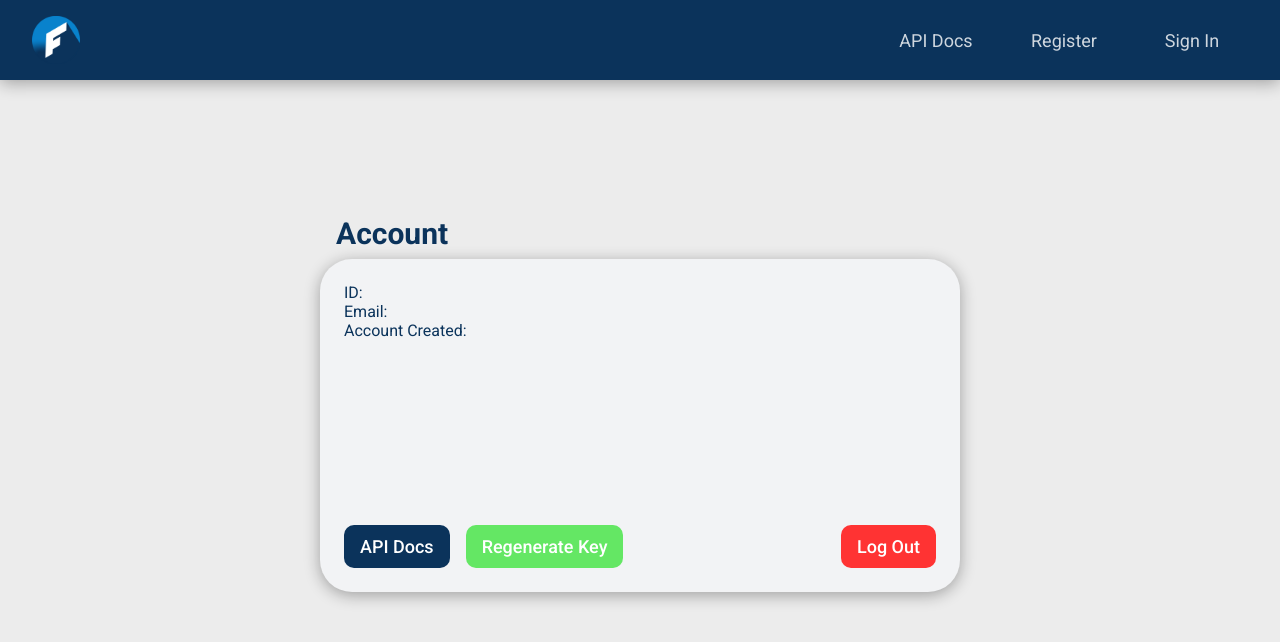
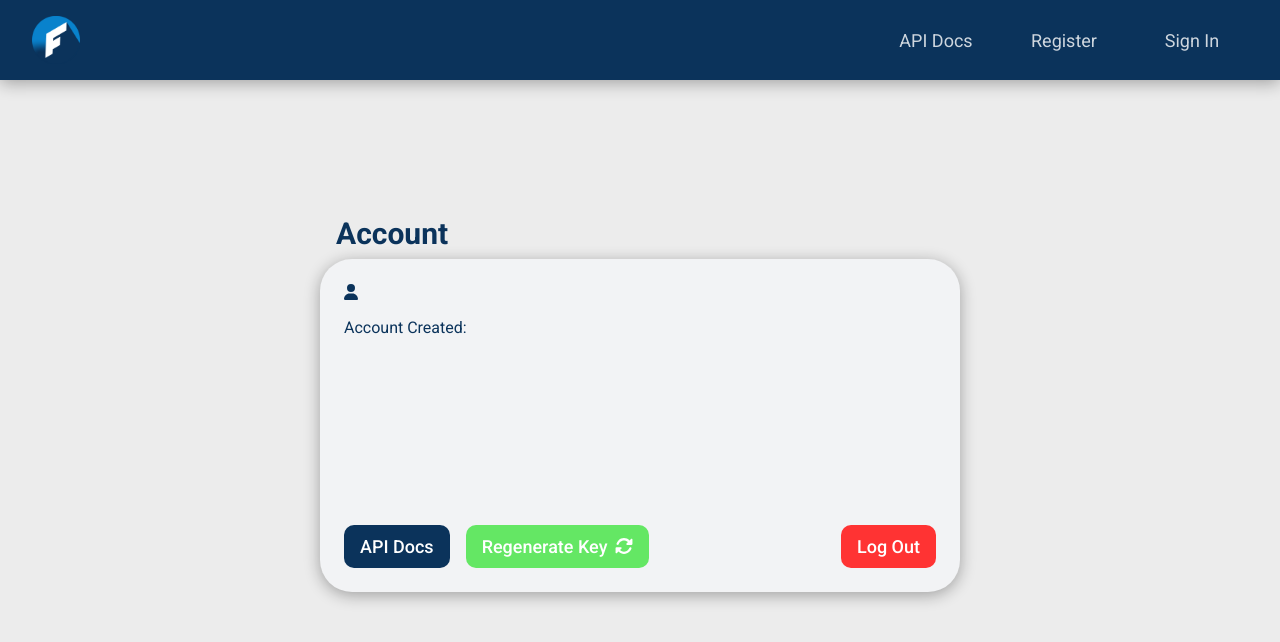
Before and after one commit to dnitecki/finfetch-ui, a React (Create React App) app: page /api/account in a window 1280 px wide. Shown: the top 642 px of the page. Built offline with nearby package versions, Linux system fonts and the light colour scheme; no server answers.

Commit message:
add icons

```diff
--- a/src/apps/finfetch-api/pages/account/Account.jsx
+++ b/src/apps/finfetch-api/pages/account/Account.jsx
@@ -2,6 +2,8 @@ import React, { useEffect, useState } from "react";
 import "./Account.scss";
 import { Helmet } from "react-helmet";
 import { getUserAccount } from "../../../../requests/Requests";
+import { FontAwesomeIcon } from "@fortawesome/react-fontawesome";
+import { faUser, faRotate } from "@fortawesome/free-solid-svg-icons";
 
 export default function Account() {
   const [info, setInfo] = useState({});
@@ -26,14 +28,17 @@ export default function Account() {
       <div className="account-container">
         <div className="account-header-text">Account</div>
         <div className="account-info">
-          <div>ID:&nbsp;{info?.id}</div>
-          <div>Email:&nbsp;{info?.email}</div>
+          <div>
+            <FontAwesomeIcon icon={faUser} />
+            &nbsp;{info?.email}
+          </div>
           <div>Account Created:&nbsp;{info?.created}</div>
           <div className="account-button-container">
             <div className="account-buttons">
               <button className="account-api-docs-button">API Docs</button>
               <button className="account-api-regen-button">
                 Regenerate Key
+                <FontAwesomeIcon icon={faRotate} />
               </button>
             </div>
             <div className="account-logout">
--- a/src/apps/finfetch-api/pages/account/Account.scss
+++ b/src/apps/finfetch-api/pages/account/Account.scss
@@ -27,6 +27,7 @@
   color: #0b335b;
   height: 100%;
   width: 100%;
+  row-gap: 1rem;
   display: flex;
   flex-direction: column;
   border-radius: 2rem;
@@ -84,13 +85,13 @@
 }
 .account-buttons {
   display: flex;
-  width: 50%;
+  width: 60%;
   column-gap: 1rem;
   justify-content: flex-start;
 }
 .account-logout {
   display: flex;
-  width: 50%;
+  width: 40%;
   justify-content: flex-end;
 }
 .account-logout-button {
--- a/src/apps/finfetch-api/pages/login/Login.jsx
+++ b/src/apps/finfetch-api/pages/login/Login.jsx
@@ -7,7 +7,7 @@ import UserContext from "../../../../context/Context";
 import { Helmet } from "react-helmet";
 import { loginUser } from "../../../../requests/Requests";
 import { FontAwesomeIcon } from "@fortawesome/react-fontawesome";
-import { faArrowRightLong, faUser } from "@fortawesome/free-solid-svg-icons";
+import { faArrowRightLong } from "@fortawesome/free-solid-svg-icons";
 import { NavLink } from "react-router-dom";
 
 export default function Login() {
```
